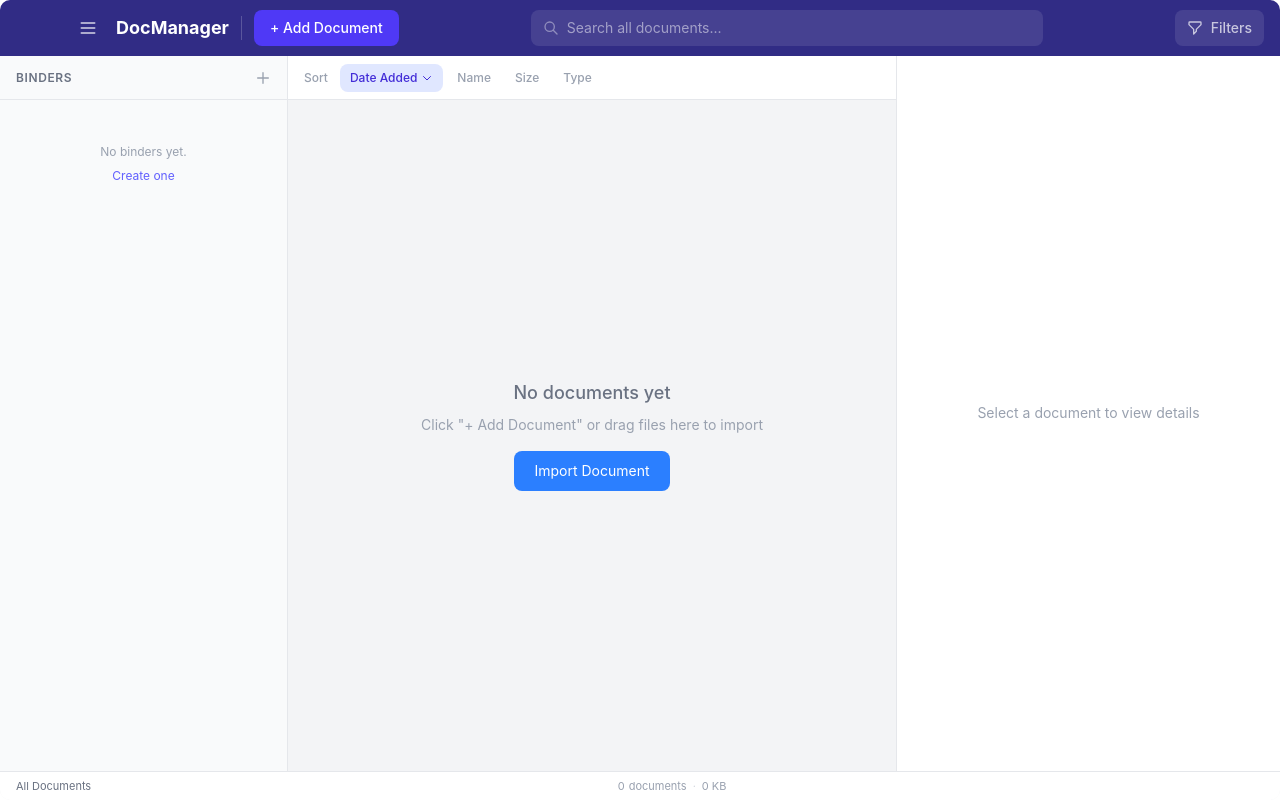
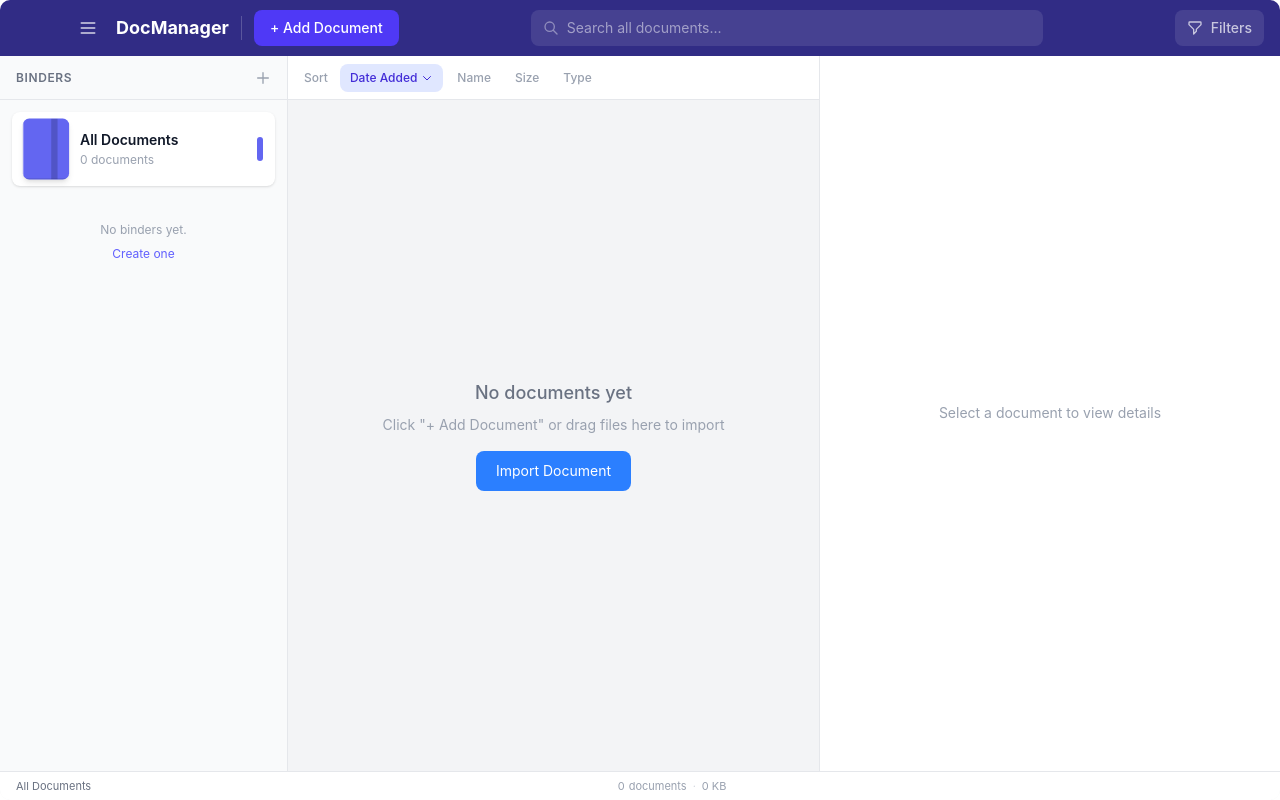
Before and after one commit to julianschelb/document-manager, a React (Vite) app: page / in a window 1280 px wide. Built offline with nearby package versions, Linux system fonts and the light colour scheme.

Commit message:
feat: add "All Documents" entry in BinderList and adjust PreviewPane dimensions

```diff
--- a/src/components/BinderList.tsx
+++ b/src/components/BinderList.tsx
@@ -133,6 +133,51 @@ export function BinderList({
 
       <nav className="flex-1 overflow-y-auto p-3">
         <div className="space-y-1">
+          {/* Permanent "All Documents" entry */}
+          <div className={`relative group rounded-lg transition-all duration-200 ${
+            selectedBinder === null
+              ? "bg-white dark:bg-gray-700 shadow-sm"
+              : "hover:bg-white/60 dark:hover:bg-gray-700/60"
+          }`}>
+            <button
+              className="w-full flex items-center gap-3 px-3 py-2 cursor-pointer text-left"
+              onClick={() => onSelectBinder(null)}
+            >
+              {/* Mini notebook cover */}
+              <div
+                className={`relative shrink-0 rounded-md overflow-hidden shadow-md transition-all duration-200 ${
+                  selectedBinder === null ? "scale-105 shadow-lg" : "group-hover:scale-105 group-hover:shadow-lg"
+                }`}
+                style={{ width: 44, height: 58, backgroundColor: "#6366f1" }}
+              >
+                <div className="absolute top-0 bottom-0" style={{ left: "62%", width: 6, backgroundColor: "rgba(0,0,0,0.18)" }} />
+                <div className="absolute top-0 bottom-0 left-0 w-px" style={{ backgroundColor: "rgba(255,255,255,0.3)" }} />
+                <div className="absolute bottom-0 left-0 right-0 h-px" style={{ backgroundColor: "rgba(0,0,0,0.15)" }} />
+              </div>
+
+              {/* Info */}
+              <div className="flex-1 min-w-0">
+                <p className={`text-sm font-semibold truncate ${
+                  selectedBinder === null ? "text-gray-900 dark:text-gray-100" : "text-gray-700 dark:text-gray-300"
+                }`}>
+                  All Documents
+                </p>
+                <p className="text-xs text-gray-400 dark:text-gray-500 mt-0.5">
+                  {documents.length} document{documents.length !== 1 ? "s" : ""}
+                </p>
+              </div>
+
+              {/* Selection indicator */}
+              {selectedBinder === null && (
+                <div className="w-1.5 h-6 rounded-full shrink-0" style={{ backgroundColor: "#6366f1" }} />
+              )}
+            </button>
+          </div>
+
+          {binders.length > 0 && (
+            <div className="border-t border-gray-200 dark:border-gray-700 my-1" />
+          )}
+
           {binders.map((binder) => {
             const count = getBinderDocuments(binder, documents).length;
             const isSelected = selectedBinder?.id === binder.id;
--- a/src/components/PreviewPane.tsx
+++ b/src/components/PreviewPane.tsx
@@ -15,7 +15,7 @@ const fileTypeConfig: Record<string, { label: string; bg: string; text: string }
 
 const IMAGE_TYPES = ["jpg", "jpeg", "png", "gif", "webp", "bmp"];
 const PDF_TYPE = "pdf";
-const DEFAULT_WIDTH = 384;
+const DEFAULT_WIDTH = 461; // 384 * 1.2
 const MIN_WIDTH = 260;
 const MAX_WIDTH = 680;
 
@@ -191,7 +191,7 @@ export function PreviewPane({
       </div>
 
       {/* Preview area */}
-      <div className="shrink-0 bg-gray-100 dark:bg-gray-700" style={{ height: 220 }}>
+      <div className="shrink-0 bg-gray-100 dark:bg-gray-700" style={{ height: 440 }}>
         {hasPreview ? (
           isPdf ? (
             <iframe
```
